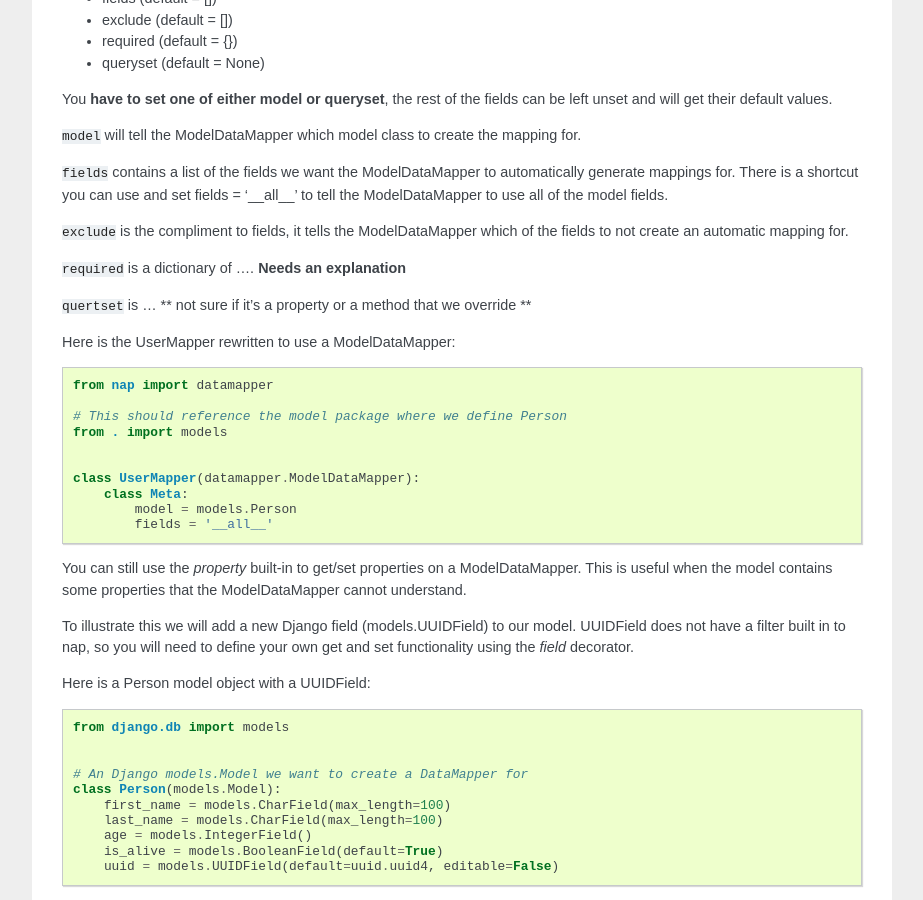
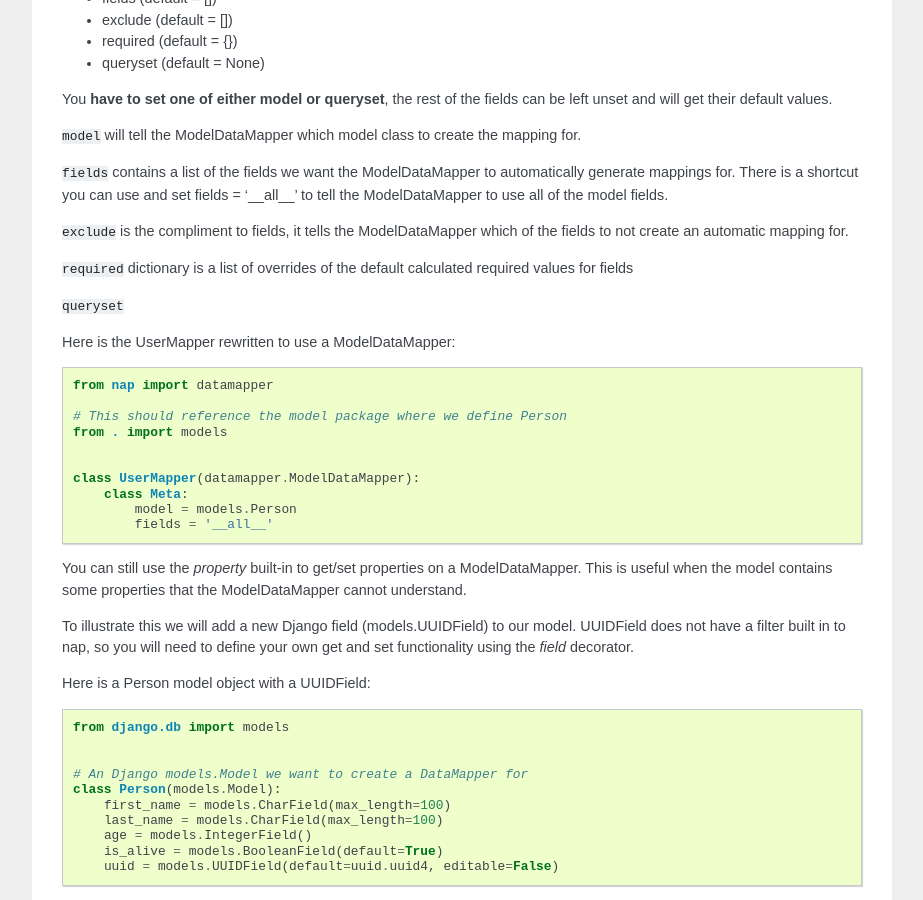
Before and after one commit to funkybob/django-nap, a Sphinx documentation site: the page built from docs/datamapper/index.rst, in a window 1280 px wide and 900 px high, scrolled down 2010 px. Shown: the whole window, without its empty margins (198-1121 px from the left). Built offline with Sphinx 7.4.7, drawn with Linux system fonts in a browser that asks for light colours; pages that are not in the unit, such as notebooks, are missing from menus.

Commit message:
Fixing formatting of ModelDataMapper meta fields

```diff
--- a/docs/datamapper/index.rst
+++ b/docs/datamapper/index.rst
@@ -125,18 +125,20 @@ setting some fields in an inner Meta class. The fields that can be set are:
 You **have to set one of either model or queryset**, the rest of the fields can
 be left unset and will get their default values.
 
-``model`` will tell the ModelDataMapper which model class to create the mapping for.
+``model`` will tell the ModelDataMapper which model class to create the mapping
+for.
 
-``fields`` contains a list of the fields we want the ModelDataMapper to automatically
-generate mappings for. There is a shortcut you can use and set fields = '__all__' to
-tell the ModelDataMapper to use all of the model fields.
+``fields`` contains a list of the fields we want the ModelDataMapper to
+automatically generate mappings for. There is a shortcut you can use and set
+fields = '__all__' to tell the ModelDataMapper to use all of the model fields.
 
-``exclude`` is the compliment to fields, it tells the ModelDataMapper which of the
-fields to not create an automatic mapping for.
+``exclude`` is the compliment to fields, it tells the ModelDataMapper which of
+the fields to not create an automatic mapping for.
 
-``required`` is a dictionary of .... **Needs an explanation**
+``required`` dictionary is a list of overrides of the default calculated
+required values for fields
 
-``quertset`` is ... ** not sure if it's a property or a method that we override **
+``queryset``
 
 
 Here is the UserMapper rewritten to use a ModelDataMapper:
```
